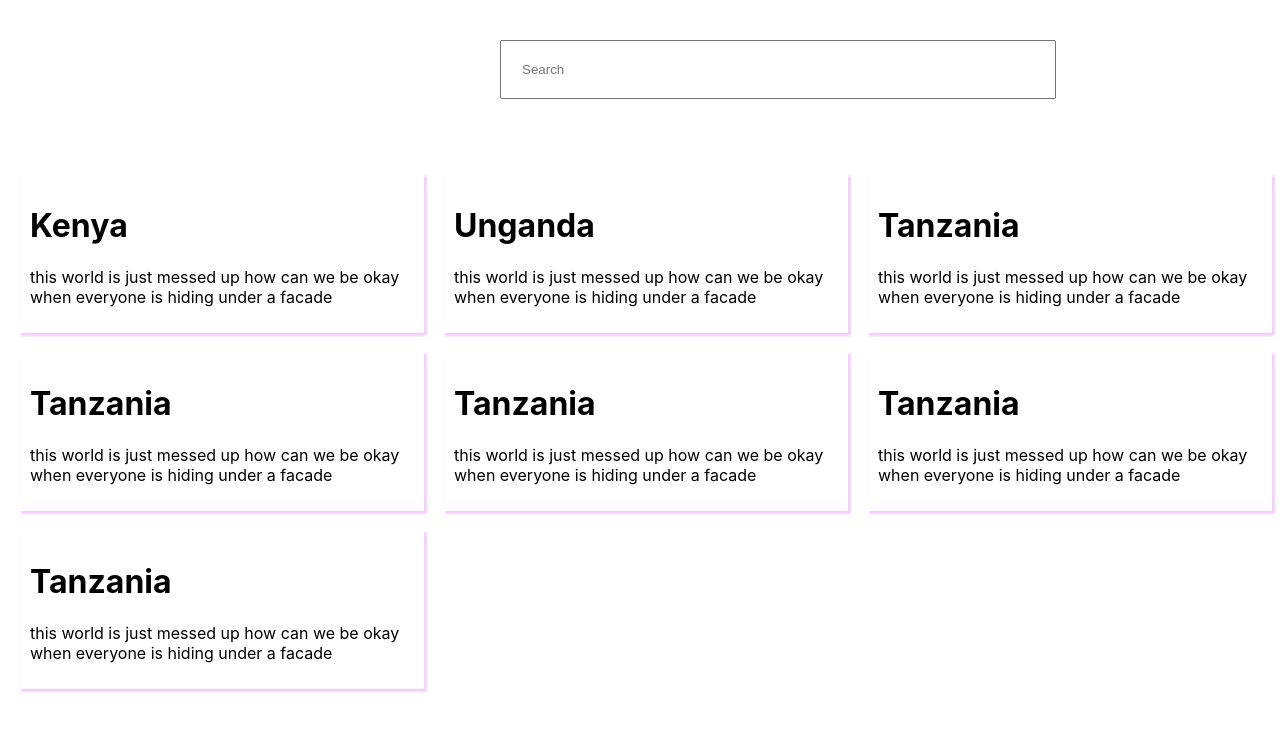
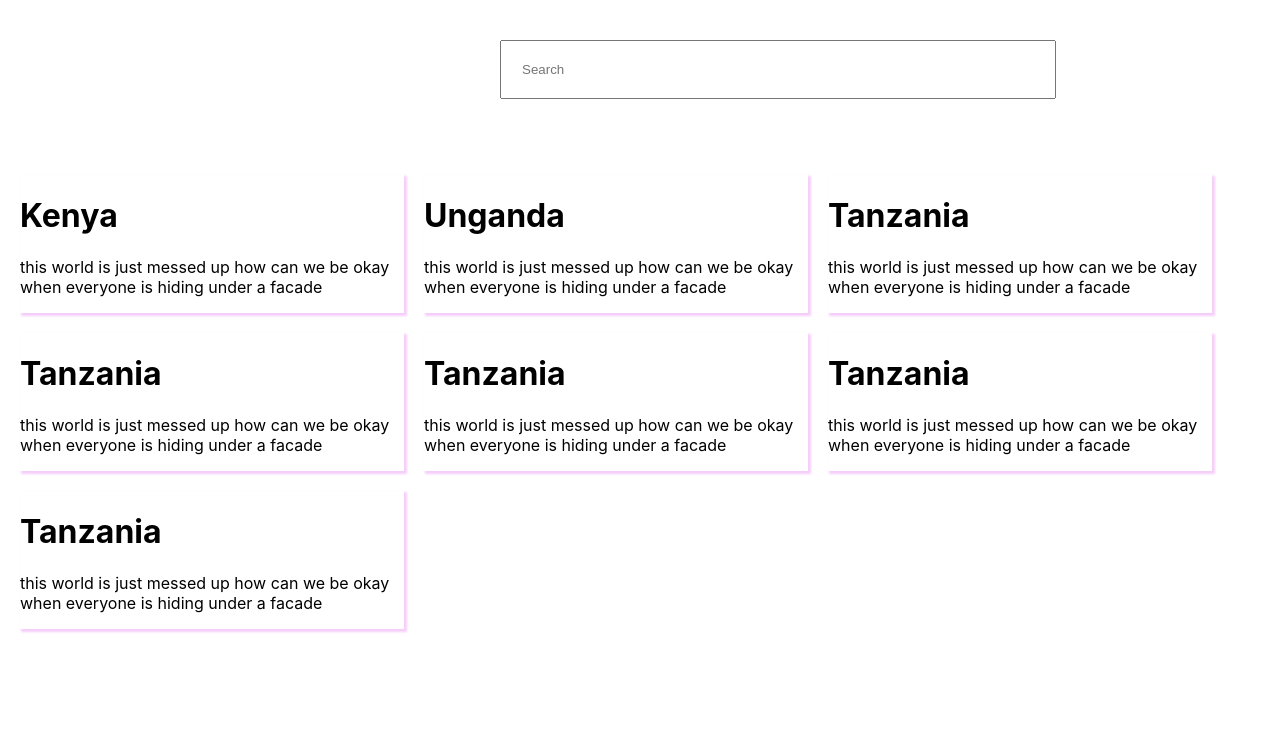
Before and after one commit to Maiyoj/ReactblogApp, a React (Create React App) app: page / in a window 1280 px wide. Shown: the top 732 px of the page. Built offline with nearby package versions, Linux system fonts and the light colour scheme.

Commit message:
add filter method

```diff
--- a/src/App.css
+++ b/src/App.css
@@ -10,7 +10,6 @@
 .Article{
   box-shadow: 2px 2px 2px 1px rgba(205, 9, 231, 0.2);
   margin-left: 20px;
-  padding: 10px;
   margin-bottom: 20px;
   width: 30%;
 
--- a/src/App.js
+++ b/src/App.js
@@ -10,7 +10,7 @@ function App() {
 
   return (
     <div className="App">
-      <Search searchData={searchData} setSearch={setSearch}/>
+      <Search searchData={searchData} setSearch={setSearch} blog={blog}/>
      <Home blogs={blog}/>
 
     </div>
--- a/src/components/Home.js
+++ b/src/components/Home.js
@@ -14,7 +14,6 @@ function Home({blogs}){
 
     return(
 
-
         <div className="Home">
             {allArticles}
 
```
Also changed, not shown: src/components/Search.js (+15 -2 lines).
